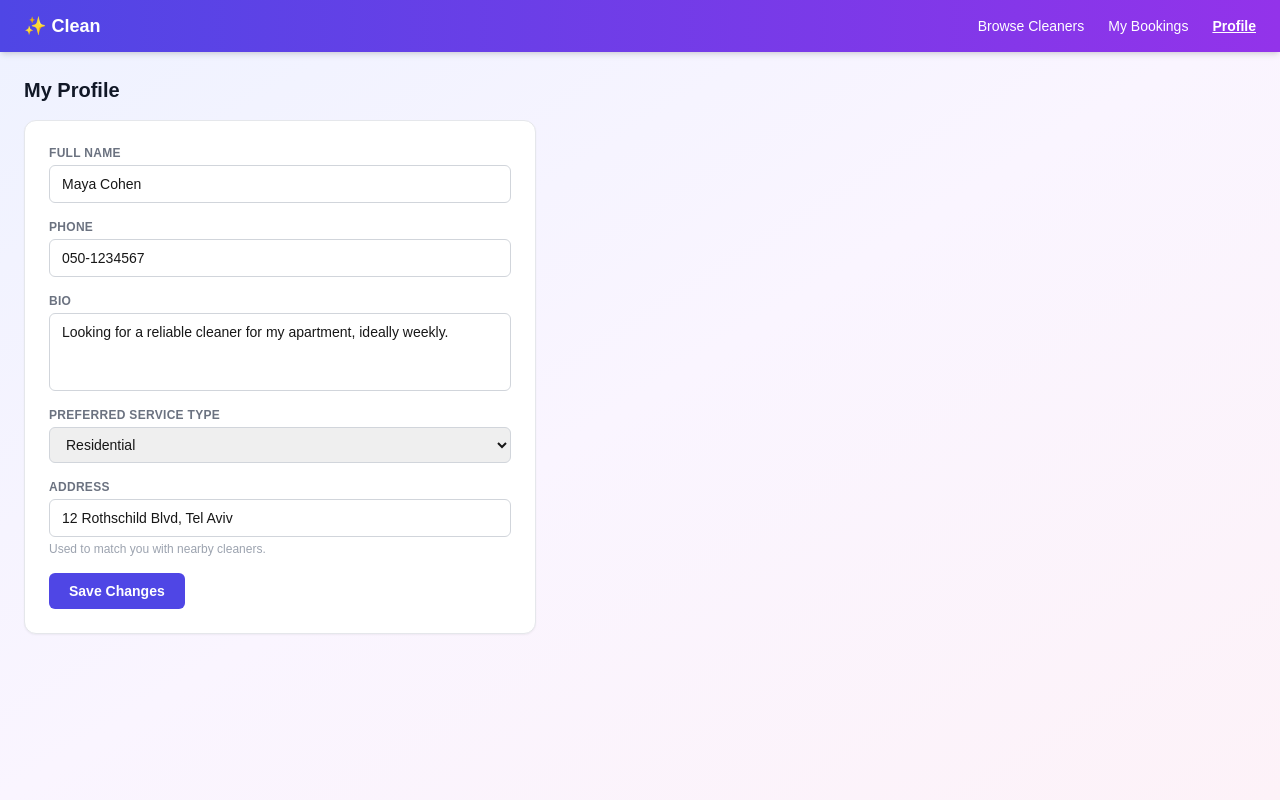
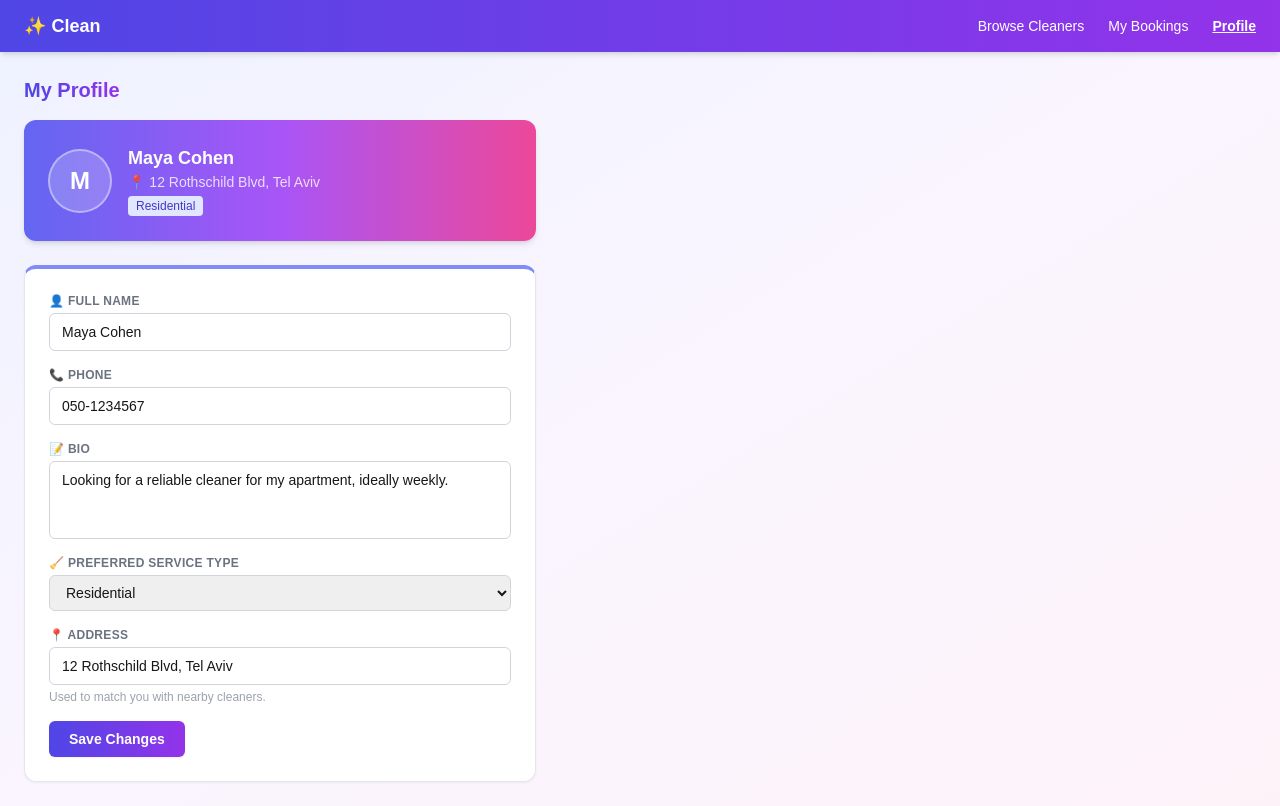
Before and after one commit to yasminshapochkin/CLEAN, a Next.js app: page /profile in a window 1280 px wide. Built offline with nearby package versions, Linux system fonts and the light colour scheme.

Commit message:
style: make profile page colorful and add status accents to bookings
Add a gradient profile header card with live avatar/name/address
preview and emoji field labels, and add status-colored top borders to
booking cards for consistency with the browse page's visual style.

```diff
--- a/app/(customer)/bookings/BookingCard.tsx
+++ b/app/(customer)/bookings/BookingCard.tsx
@@ -14,6 +14,14 @@ const STATUS_LABEL: Record<BookingStatus, string> = {
   declined: 'Declined',
   completed: 'Completed',
   cancelled: 'Cancelled',
+}
+
+const STATUS_ACCENT: Record<BookingStatus, string> = {
+  pending: 'border-t-yellow-400',
+  accepted: 'border-t-green-400',
+  declined: 'border-t-red-400',
+  completed: 'border-t-blue-400',
+  cancelled: 'border-t-gray-300',
 }
 
 const SERVICE_BADGE: Record<BookingResult['service_type'], string> = {
@@ -35,7 +43,7 @@ export function BookingCard({ booking }: { booking: BookingResult }) {
   const serviceLabel = booking.service_type.charAt(0).toUpperCase() + booking.service_type.slice(1)
 
   return (
-    <div className="bg-white rounded-xl p-4 shadow-sm border border-gray-200 hover:shadow-lg transition-shadow">
+    <div className={`bg-white rounded-xl p-4 shadow-sm border border-gray-200 border-t-4 ${STATUS_ACCENT[booking.status]} hover:shadow-lg transition-shadow`}>
       <div className="flex justify-between items-start mb-3">
         <div className="flex items-center gap-3">
           {booking.cleaner_avatar_url ? (
--- a/app/(customer)/profile/ProfileForm.tsx
+++ b/app/(customer)/profile/ProfileForm.tsx
@@ -5,6 +5,18 @@ import type { CustomerProfile } from '@/lib/types/profile'
 type Props = {
   defaultValues: CustomerProfile
   onSave?: (profile: CustomerProfile) => void
+}
+
+const SERVICE_TYPE_BADGE: Record<CustomerProfile['preferred_service_type'], string> = {
+  residential: 'bg-indigo-100 text-indigo-700',
+  commercial: 'bg-green-100 text-green-700',
+  both: 'bg-yellow-100 text-yellow-800',
+}
+
+const SERVICE_TYPE_LABEL: Record<CustomerProfile['preferred_service_type'], string> = {
+  residential: 'Residential',
+  commercial: 'Commercial',
+  both: 'Both',
 }
 
 export function ProfileForm({ defaultValues, onSave }: Props) {
@@ -31,24 +43,38 @@ export function ProfileForm({ defaultValues, onSave }: Props) {
   const labelClass = 'text-xs font-semibold text-gray-500 uppercase tracking-wide'
 
   return (
-    <form onSubmit={handleSubmit} className="bg-white rounded-xl p-6 shadow-sm border border-gray-200 flex flex-col gap-4 max-w-lg">
+    <div className="flex flex-col gap-6 max-w-lg">
+      <div className="bg-gradient-to-r from-indigo-500 via-purple-500 to-pink-500 rounded-xl p-6 shadow-md text-white flex items-center gap-4">
+        <div className="w-16 h-16 rounded-full bg-white/20 border-2 border-white/40 flex items-center justify-center font-bold text-2xl shrink-0">
+          {fullName.charAt(0).toUpperCase() || '?'}
+        </div>
+        <div>
+          <p className="text-lg font-bold">{fullName || 'Your Name'}</p>
+          <p className="text-sm text-white/80">📍 {address || 'Add your address'}</p>
+          <span className={`inline-block mt-1 text-xs px-2 py-0.5 rounded font-medium ${SERVICE_TYPE_BADGE[preferredServiceType]}`}>
+            {SERVICE_TYPE_LABEL[preferredServiceType]}
+          </span>
+        </div>
+      </div>
+
+      <form onSubmit={handleSubmit} className="bg-white rounded-xl p-6 shadow-sm border border-gray-200 border-t-4 border-t-indigo-400 flex flex-col gap-4">
         <div className="flex flex-col gap-1">
-        <label htmlFor="full_name" className={labelClass}>Full Name</label>
+          <label htmlFor="full_name" className={labelClass}>👤 Full Name</label>
           <input id="full_name" type="text" value={fullName} onChange={e => setFullName(e.target.value)} required className={fieldClass} />
         </div>
 
         <div className="flex flex-col gap-1">
-        <label htmlFor="phone" className={labelClass}>Phone</label>
+          <label htmlFor="phone" className={labelClass}>📞 Phone</label>
           <input id="phone" type="tel" value={phone} onChange={e => setPhone(e.target.value)} className={fieldClass} />
         </div>
 
         <div className="flex flex-col gap-1">
-        <label htmlFor="bio" className={labelClass}>Bio</label>
+          <label htmlFor="bio" className={labelClass}>📝 Bio</label>
           <textarea id="bio" rows={3} value={bio} onChange={e => setBio(e.target.value)} className={`${fieldClass} resize-none`} />
         </div>
 
         <div className="flex flex-col gap-1">
-        <label htmlFor="preferred_service_type" className={labelClass}>Preferred Service Type</label>
+          <label htmlFor="preferred_service_type" className={labelClass}>🧹 Preferred Service Type</label>
           <select
             id="preferred_service_type"
             value={preferredServiceType}
@@ -62,19 +88,20 @@ export function ProfileForm({ defaultValues, onSave }: Props) {
         </div>
 
         <div className="flex flex-col gap-1">
-        <label htmlFor="address" className={labelClass}>Address</label>
+          <label htmlFor="address" className={labelClass}>📍 Address</label>
           <input id="address" type="text" value={address} onChange={e => setAddress(e.target.value)} required className={fieldClass} />
           <p className="text-xs text-gray-400">Used to match you with nearby cleaners.</p>
         </div>
 
         {saved && (
-        <p className="text-sm text-green-700 bg-green-50 rounded-md px-3 py-2">Profile updated.</p>
+          <p className="text-sm text-green-700 bg-green-50 border border-green-200 rounded-md px-3 py-2">✅ Profile updated.</p>
         )}
 
         <button type="submit"
-        className="bg-indigo-600 hover:bg-indigo-700 text-white px-5 py-2 rounded-md font-semibold text-sm transition-colors self-start">
+          className="bg-gradient-to-r from-indigo-600 to-purple-600 hover:from-indigo-700 hover:to-purple-700 text-white px-5 py-2 rounded-md font-semibold text-sm transition-colors self-start shadow-sm">
           Save Changes
         </button>
       </form>
+    </div>
   )
 }
--- a/app/(customer)/profile/page.tsx
+++ b/app/(customer)/profile/page.tsx
@@ -26,7 +26,9 @@ export default async function ProfilePage() {
       </nav>
 
       <div className="px-6 py-6">
-        <h1 className="text-xl font-bold text-gray-900 mb-4">My Profile</h1>
+        <h1 className="text-xl font-bold mb-4">
+          <span className="bg-gradient-to-r from-indigo-600 to-purple-600 bg-clip-text text-transparent">My Profile</span>
+        </h1>
         <ProfileForm defaultValues={profile} />
       </div>
     </div>
```
Lines whose indentation alone changed are shown as unchanged.
